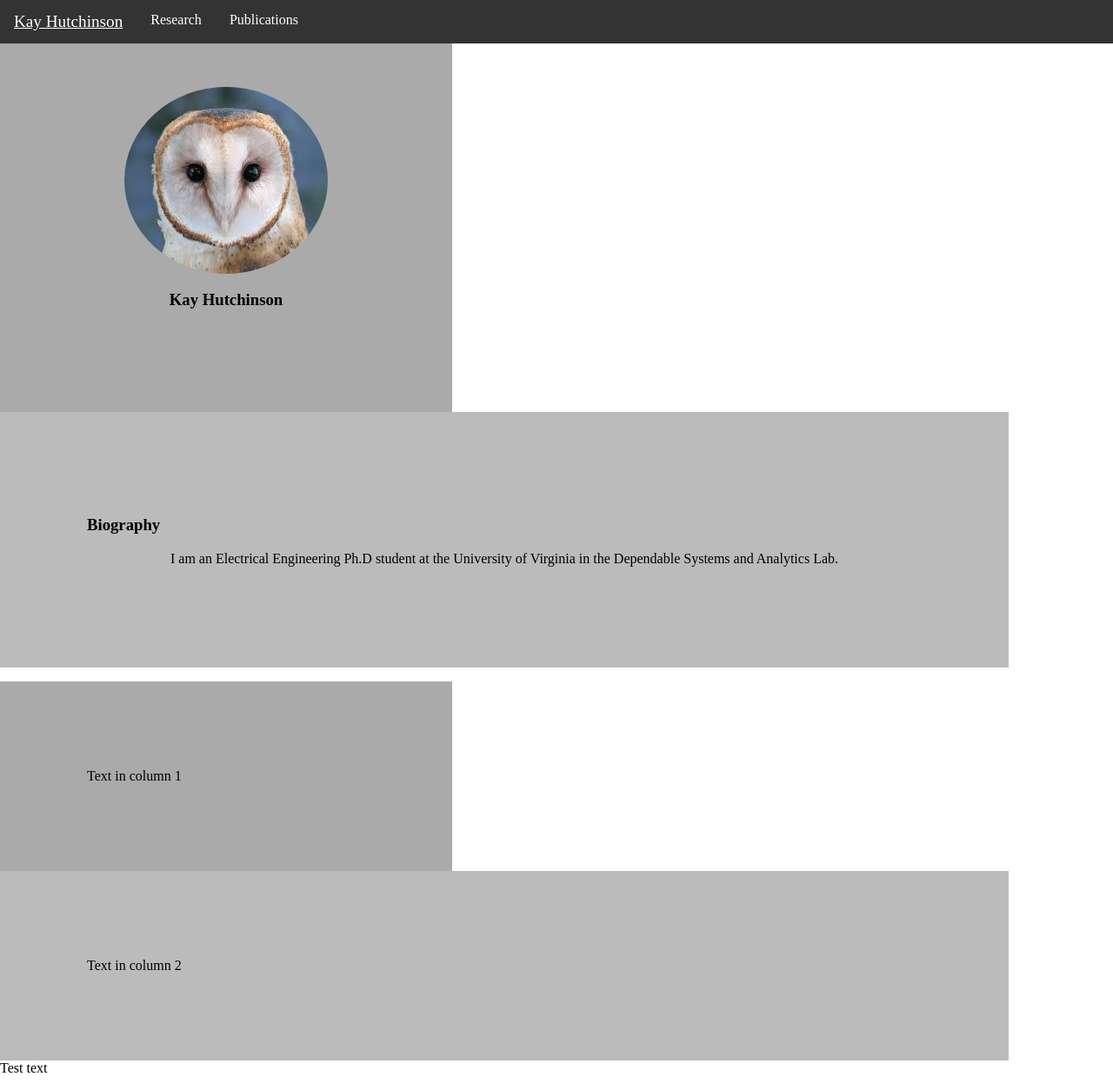
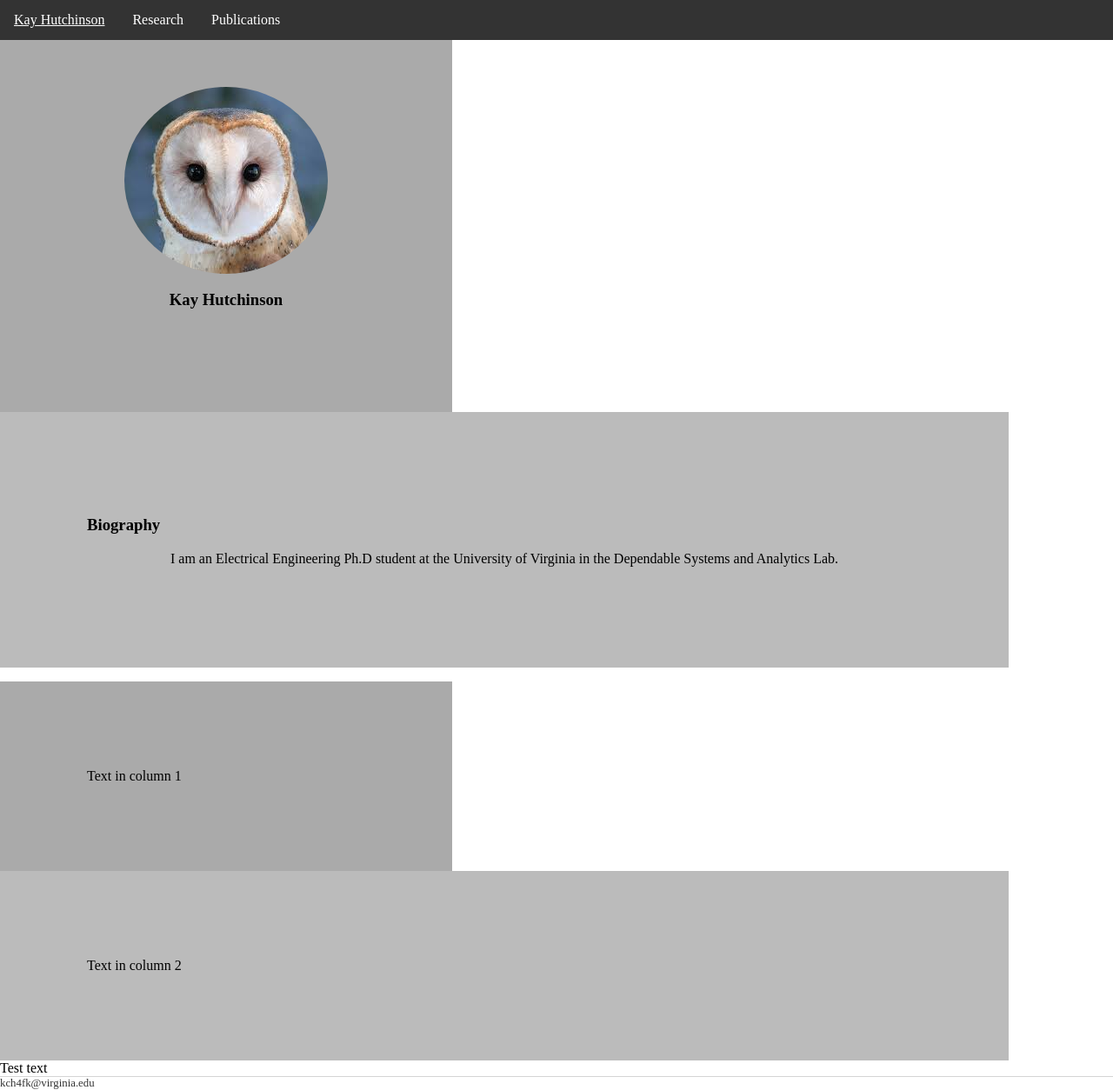
Before and after one commit to kch4fk/kch4fk.github.io, a Jekyll site: the page built from index.html, in a window 1280 px wide and 1254 px high. Shown: the whole window at 87% size. Built offline with Jekyll 4.4.1, drawn with Linux system fonts in a browser that asks for light colours.

Commit message:
Update default.html

```diff
--- a/_layouts/default.html
+++ b/_layouts/default.html
@@ -8,7 +8,7 @@
 		<body>
 			<!--<nav>-->
 	    		<ul>
-				<li><a href="/"><big>Kay Hutchinson</big></a></li>
+				<li><a href="/">Kay Hutchinson</a></li>
 				<li><a href="/research">Research</a></li>
 				<li><a href="/publications">Publications</a></li>
 	        		<!--<li><a href="/">Home</a></li>-->
@@ -22,11 +22,11 @@
 			{{ content }}
 
 			</div><!-- /.container -->
-			<!--<footer>
-	    		<ul>
-	        		<li><a href="mailto:kch4fk@virginia.edu">kch4fk@virginia.edu</a></li>-->
+			<footer>
+	    		<!--<ul>
+	        		<li>--><a href="mailto:kch4fk@virginia.edu">kch4fk@virginia.edu</a><!--</li>-->
 	        		<!--<li><a href="https://github.com/hankquinlan">github.com/hankquinlan</a></li>-->
-				<!--</ul>
-			</footer>-->
+				<!--</ul>-->
+			</footer>
 		</body>
 	</html>
```
